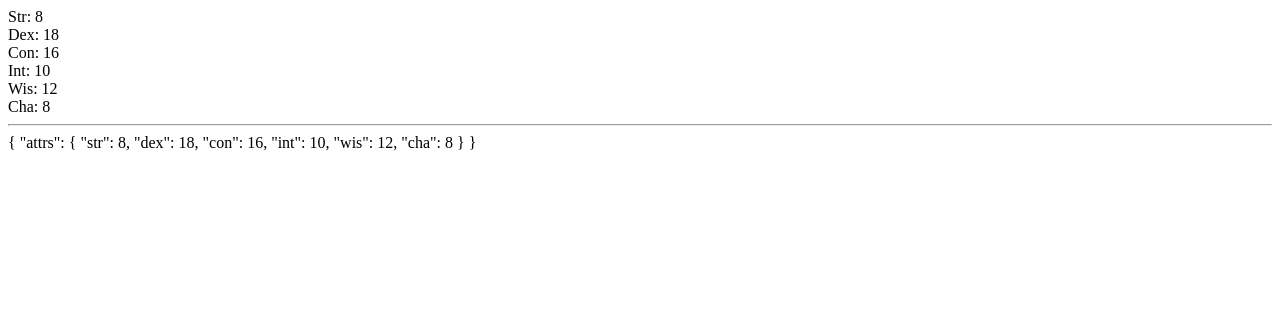
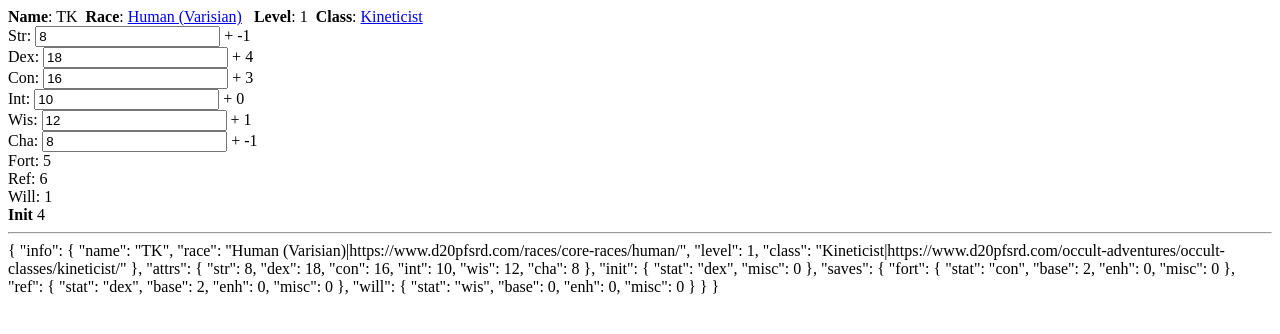
Before and after one commit to implodingduck/basic-character-sheet, a website: page docs/index.html in a window 1280 px wide. Drawn offline with nearby package versions, Linux system fonts and the light colour scheme.

Commit message:
working on more fields

```diff
--- a/docs/characters/TK.json
+++ b/docs/characters/TK.json
@@ -1,4 +1,10 @@
 {
+  "info": {
+    "name": "TK",
+    "race": "Human (Varisian)|https://www.d20pfsrd.com/races/core-races/human/",
+    "level": 1,
+    "class": "Kineticist|https://www.d20pfsrd.com/occult-adventures/occult-classes/kineticist/"
+  },
   "attrs": {
     "str": 8,
     "dex": 18,
@@ -6,5 +12,29 @@
     "int": 10,
     "wis": 12,
     "cha": 8
+  },
+  "init": {
+    "stat": "dex",
+    "misc": 0
+  },
+  "saves": {
+    "fort": {
+      "stat": "con",
+      "base": 2,
+      "enh": 0,
+      "misc": 0
+    },
+    "ref": {
+      "stat": "dex",
+      "base": 2,
+      "enh": 0,
+      "misc": 0
+    },
+    "will": {
+      "stat": "wis",
+      "base": 0,
+      "enh": 0,
+      "misc": 0
+    }
   }
 }
--- a/docs/index.html
+++ b/docs/index.html
@@ -12,10 +12,19 @@
 
 <div id="app">
   <div>
+    <div>
+      <span v-for="(val, infoName, index) in character.info">
+        <b>{{upperFirst(infoName)}}</b>: <linkable v-model="val"></linkable>&nbsp;
+      </span>
+    </div>
     <div v-for="(val, attr, index) in character.attrs">
-      {{upperFirst(attr)}}: {{val}}
+      <label>{{upperFirst(attr)}}: <input type="text" v-model="val" /></label> + {{attrMod(val)}}
+    </div>
+    <div v-for="(val, save, index) in character.saves">
+      <label>{{upperFirst(save)}}: {{calculateVal(val)}}  </label>
     </div>
   </div>
+  <div><b>Init</b> {{calculateVal(character.init)}}
 
    <hr>
   {{ character }}
@@ -23,6 +32,31 @@
 
 
 <script type="text/javascript">
+
+const linkable = Vue.component('linkable', {
+  props: ['value'],
+  computed: {
+    title: function(){
+      let newString = String(this.value);
+      let splitStr = newString.split('|');
+      return splitStr[0];
+    },
+    link: function(){
+      let retVal;
+      let newString = String(this.value);
+      let splitStr = newString.split('|');
+      if (splitStr.length > 1 && splitStr[1].indexOf('http') > -1){
+        retVal = splitStr[1]
+      }
+      return retVal;
+    }
+  },
+  template: `<span>
+  <a v-if="link" :href="link">{{title}}</a>
+  <span v-if="!link">{{title}}</span>
+  </span>`
+})
+
 const app = new Vue({
   el: '#app',
   data: {
@@ -37,6 +71,21 @@ const app = new Vue({
   methods: {
     upperFirst: function(str){
       return str.charAt(0).toUpperCase() + str.substr(1)
+    },
+    calculateVal: function(obj) {
+      let sum = 0
+      for(const key in obj){
+        if(key == 'stat'){
+          let statNum = this.attrMod(this.character.attrs[obj[key]])
+          sum += statNum;
+        }else{
+          sum += Number.parseInt(obj[key])
+        }
+      }
+      return sum;
+    },
+    attrMod: function(attr){
+      return Math.floor( (attr/2) ) - 5
     }
   }
 })
```
